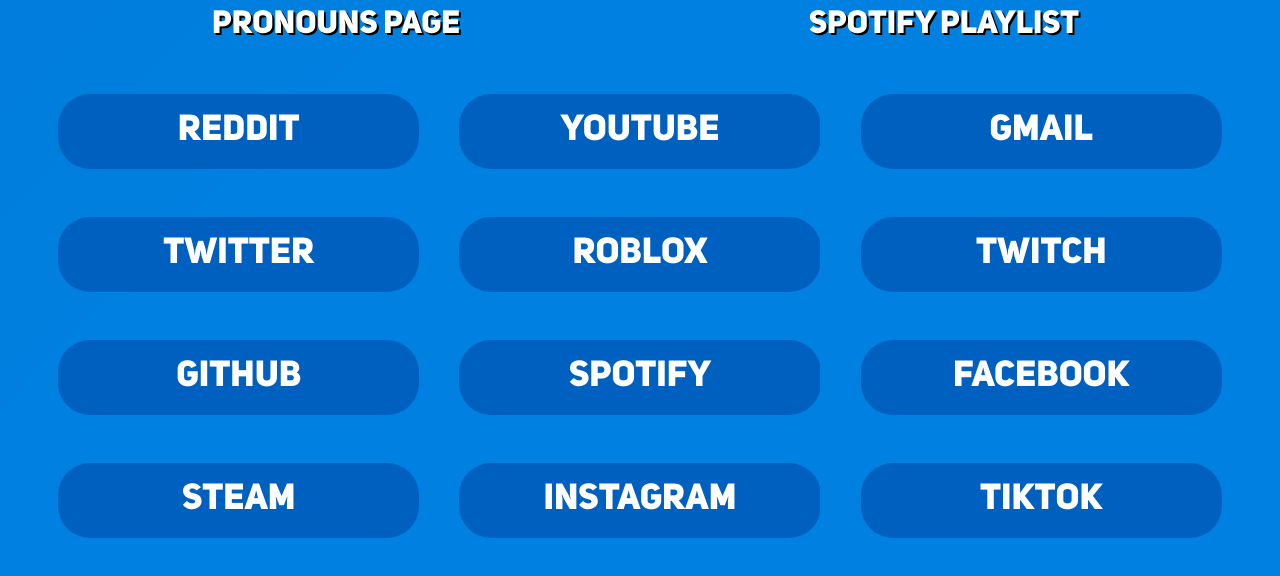
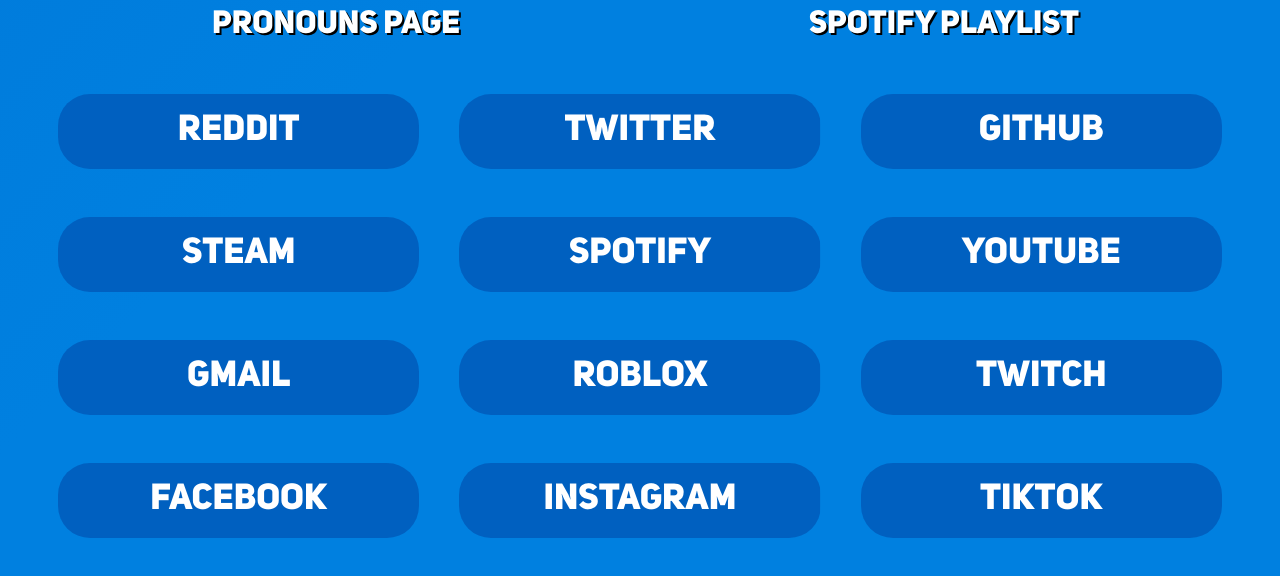
Before and after one commit to QUARK88/quark88.github.io, a plain HTML site: page index.html in a window 1280 px wide. Shown: the part 1135-1711 px from the top of the page. Drawn offline with Linux system fonts and the light colour scheme.

Commit message:
Update index.html

```diff
--- a/index.html
+++ b/index.html
@@ -155,29 +155,29 @@
             <center>
                 <button class="button"
                     onclick="window.open('https://www.reddit.com/user/QK_QUARK88')">Reddit</button><button
-                    class="button" onclick="window.open('https://twitter.com/RenaudBeaulieuQ')">Twitter</button><button
-                    class="button" onclick="window.open('https://github.com/QUARK88')">GitHub</button><button
                     class="button"
                     onclick="window.open('https://steamcommunity.com/profiles/76561198331215391')">Steam</button>
+                <button class="button" onclick="window.open('mailto:beaulieu.renaud@gmail.com')">Gmail</button><button
+                    class="button"
+                    onclick="window.open('https://www.facebook.com/profile.php?id=100081772412603')">Facebook</button>
             </center>
         </div>
         <div class="smallcolumn">
             <center>
                 <button class="button"
-                    onclick="window.open('https://www.youtube.com/channel/UCpGDWKm-Hvli2PvKiEj5A8A')">YouTube</button><button
+                    onclick="window.open('https://twitter.com/RenaudBeaulieuQ')">Twitter</button><button class="button"
+                    onclick="window.open('https://open.spotify.com/user/t1l5j3c38cf4h5kf7125h769q')">Spotify</button><button
                     class="button"
                     onclick="window.open('https://www.roblox.com/users/1568921284/profile')">Roblox</button><button
-                    class="button"
-                    onclick="window.open('https://open.spotify.com/user/t1l5j3c38cf4h5kf7125h769q')">Spotify</button><button
                     class="button" onclick="window.open('https://www.instagram.com/renaudbeaulieuq')">Instagram</button>
             </center>
         </div>
         <div class="smallcolumn">
             <center>
-                <button class="button" onclick="window.open('mailto:beaulieu.renaud@gmail.com')">Gmail</button><button
+                <button class="button" onclick="window.open('https://github.com/QUARK88')">GitHub</button><button
+                    class="button"
+                    onclick="window.open('https://www.youtube.com/channel/UCpGDWKm-Hvli2PvKiEj5A8A')">YouTube</button><button
                     class="button" onclick="window.open('https://www.twitch.tv/colonel_quark88')">Twitch</button><button
-                    class="button"
-                    onclick="window.open('https://www.facebook.com/profile.php?id=100081772412603')">Facebook</button><button
                     class="button" onclick="window.open('https://www.tiktok.com/@therealjohndoe0000')">TikTok</button>
             </center>
         </div>
```
